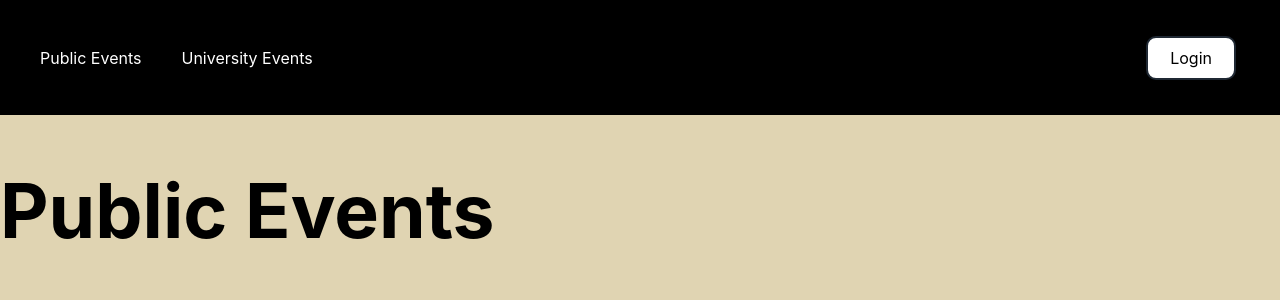
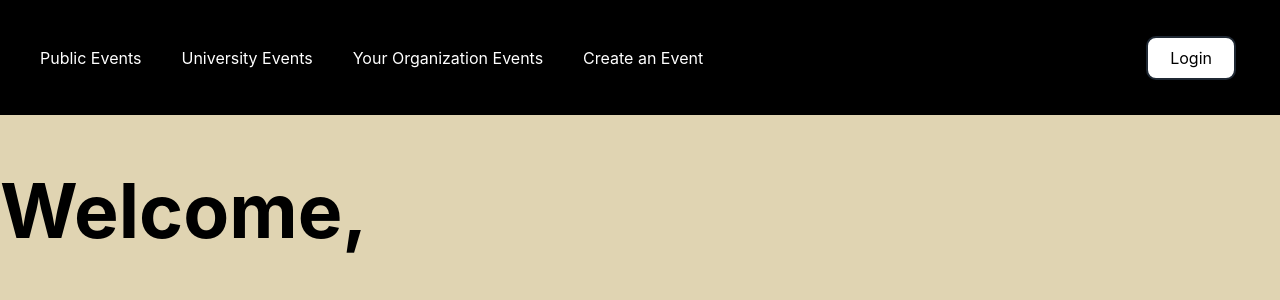
Before and after one commit to Jess0420/appCOP4710, a React (Create React App) app: page /admin in a window 1280 px wide. Shown: the top 300 px of the page. Built offline with nearby package versions, Linux system fonts and the light colour scheme.

Commit message:
front end things

```diff
--- a/src/App.js
+++ b/src/App.js
@@ -8,6 +8,8 @@ import Navbar from './components/navbar';
 import Students from './pages/student';
 import Admin from './pages/admin';
 import SuperAdmin from './pages/superadmin';
+import Events from './pages/events';
+import RSOEvents from './pages/rsoEvents';
 
 function App() {
   return (
@@ -19,6 +21,8 @@ function App() {
     <Route path='/student' element={<Students/>}/>
     <Route path='/admin' element={<Admin/>} />
     <Route path='/super' element={<SuperAdmin/>}/>
+    <Route path='/events' element={<Events/>}/>
+    <Route path='/rsoEvents' element={<RSOEvents/>}/>
     </Routes>
     </BrowserRouter>
   );
--- /dev/null
+++ b/src/components/adminNavBar/NavbarElements.js
@@ -0,0 +1,89 @@
+import { FaBars } from "react-icons/fa";
+import { NavLink as Link } from "react-router-dom";
+import styled from "styled-components";
+
+export const Nav = styled.nav`
+    background: black;
+    height: 75px;
+    display: flex;
+    justify-content: space-between;
+    align-items: left;
+    padding: 20px;
+    z-index: 12;
+    width:auto ;
+`;
+export const NavLogo = styled(Link)`
+  cursor: pointer;
+  color: #fff;
+  font-size: 2rem;
+  text-decoration: none;
+
+`;
+
+export const NavLink = styled(Link)`
+color: white;
+display: flex;
+align-items: center;
+text-decoration: none;
+padding: 20px;
+height: 100%;
+
+cursor: pointer;
+&:hover {
+  color: gold;
+}
+`;
+
+export const Bars = styled(FaBars)`
+  display: flex;
+  color: white;
+
+  @media screen and (max-width: 768px) {
+    display: block;
+    position: absolute;
+    top: 0;
+    right: 0;
+    transform: translate(-100%, 75%);
+    font-size: 1.8rem;
+    cursor: pointer;
+  }
+`;
+
+export const NavMenu = styled.div`
+  display: flex;
+  align-items: center;
+  margin-right: -24px;
+
+  @media screen and (max-width: 768px) {
+    display: none;
+  }
+`;
+
+export const NavBtn = styled.nav`
+  display: flex;
+  align-items: center;
+  margin-right: 24px;
+
+  @media screen and (max-width: 768px) {
+    display: none;
+  }
+`;
+
+export const NavBtnLink = styled(Link)`
+  border-radius: 10px;
+  background: white;
+  padding: 10px 22px;
+  color: black;
+  outline: none;
+  border: 2px solid #1f2833;
+  cursor: pointer;
+  transition: all 0.2s ease-in-out;
+  text-decoration: none;
+  margin-left: 24px;
+  width: max-content ;
+  &:hover {
+    transition: all 0.2s ease-in-out;
+    background: gold;
+    color: balck;
+  }
+`;
--- /dev/null
+++ b/src/components/adminNavBar/index.js
@@ -0,0 +1,41 @@
+import React from 'react';
+import {
+    Nav,
+    NavLink,
+    NavMenu,
+    NavBtn,
+    NavBtnLink,
+} from "./NavbarElements";
+
+// Navbar creation
+const AdminNavbar = () => {
+
+    return (
+        <>
+            <Nav>
+
+                <NavMenu>
+                    <NavLink to="/events" activeStyle>
+                        Public Events
+                    </NavLink>
+                    <NavLink to="/universityEvents" activeStyle>
+                        University Events
+                    </NavLink>
+                    <NavLink to="/rsoEvents" activeStyle>
+                        Your Organization Events
+                    </NavLink>
+                    <NavLink to="/createEvents" activeStyle>
+                        Create an Event
+                    </NavLink>
+
+                </NavMenu>
+                <NavBtn>
+                    <NavBtnLink to='/login'>Login </NavBtnLink>
+                </NavBtn>
+
+            </Nav>
+        </>
+    );
+};
+
+export default AdminNavbar
--- a/src/pages/admin.js
+++ b/src/pages/admin.js
@@ -1,11 +1,15 @@
 import '../stylesheets/App.css'
 import '../stylesheets/home.css'
-import StudentNavbar from '../components/studentNavBar';
+import { useLocation } from 'react-router-dom';
+import AdminNavbar from '../components/adminNavBar';
+
 function Admin() {
+    const location = useLocation();
+    const username = location.state?.username;
 return (
     <div>
-        <StudentNavbar/>
-    <h1 className='text'>Public Events</h1>
+        <AdminNavbar/>
+    <h1 className='text'>Welcome, {username} </h1>
     </div>
 )
 }
--- /dev/null
+++ b/src/pages/events.js
@@ -0,0 +1,12 @@
+import '../stylesheets/App.css'
+import '../stylesheets/home.css'
+import Navbar from '../components/navbar';
+function Events() {
+return (
+    <div className='home'>
+          <Navbar />
+    <h1 className='text'>Public Events</h1>
+    </div>
+)
+}
+export default Events;
--- a/src/pages/login.js
+++ b/src/pages/login.js
@@ -39,10 +39,10 @@ function Login() {
       });
 
       if (user_level == 'admin') {
-        navigate('/admin');
+        navigate('/admin', {state: {username: username}});
       }
       if (user_level == 'student') {
-        navigate('/student');
+        navigate('/student', {state: {username: username} });
       }
       if(user_level == 'super_admin') {
         navigate('/super')
--- a/src/pages/register.js
+++ b/src/pages/register.js
@@ -4,9 +4,17 @@ import { useState } from 'react';
 function Register() {
     const [username, setUsername] = useState("");
     const [password, setPassword] = useState("");
+    const [email, setEmail] = useState("");
+    const [user_level, setuser_Level] = useState('student');
 return (
     <div className='register'>
     <h1 className='text'>Account Registration</h1>
+    <input type="text"
+      className="loginField"
+      placeholder="Email"
+      onChange={(e) => {setEmail(e.target.value);
+      }}
+      ></input>
     <input type="text"
       className="loginField"
       placeholder="User Name"
@@ -17,7 +25,7 @@ return (
       placeholder="Password"
        onChange={(e) => {setPassword(e.target.value);
        }}></input>
-      <button className= "loginButton">Login</button>
+      <button className= "loginButton">Register</button>
     </div>
 )
 }
--- /dev/null
+++ b/src/pages/rsoEvents.js
@@ -0,0 +1,12 @@
+import '../stylesheets/App.css'
+import '../stylesheets/home.css'
+import Navbar from '../components/navbar';
+function RSOEvents() {
+return (
+    <div className='home'>
+          <Navbar />
+    <h1 className='text'>Public Events</h1>
+    </div>
+)
+}
+export default RSOEvents;
--- a/src/pages/student.js
+++ b/src/pages/student.js
@@ -1,11 +1,17 @@
 import '../stylesheets/App.css'
 import '../stylesheets/home.css'
 import StudentNavbar from '../components/studentNavBar';
+import { useLocation } from 'react-router-dom';
+
 function Students() {
+    const location = useLocation();
+    const username = location.state?.username;
+
 return (
     <div>
         <StudentNavbar/>
-    <h1 className='text'>Public Events</h1>
+    <h1 className='text'>Welcome, {username}!</h1>
+    <h2>Here are your RSO Events</h2>
     </div>
 )
 }
```
Also changed, not shown: src/pages/createEvents.js (added, +12 -0 lines), src/pages/universityEvents.js (added).
